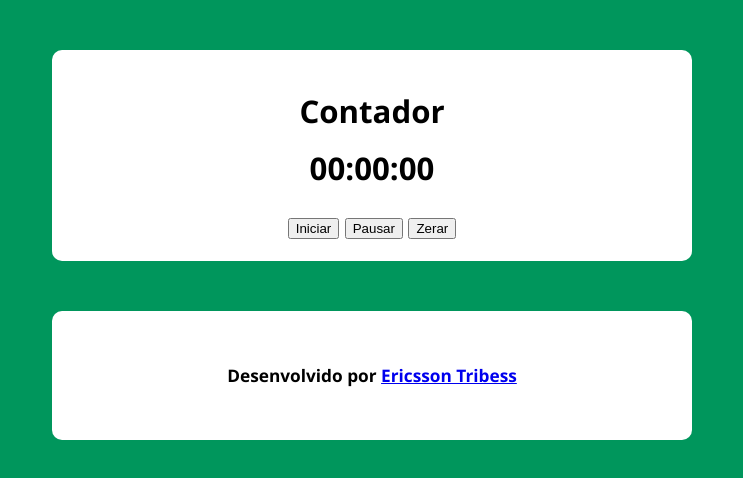
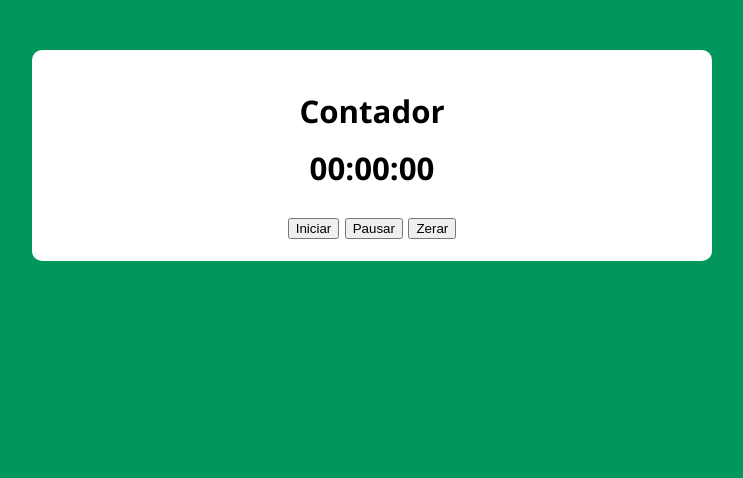
Before and after one commit to ericssont/Contador, a plain HTML site: page index.html in a window 1280 px wide. Shown: the whole page, without its empty margins (268-1011 px from the left). Drawn offline with Linux system fonts and the light colour scheme.

Commit message:
second commit

```diff
--- a/css/style.css
+++ b/css/style.css
@@ -1,16 +1,16 @@
+/* * {
+  box-sizing: border-box;
+  outline: 0;
+} */
+
 :root {
     background: rgb(0, 150, 92);
-  }
-
-  * {
-    box-sizing: border-box;
-    outline: 0;
   }
 
   body{
     margin: 0;
     padding: 0;
-    background: var(--primary-color);
+    /* background: var(--primary-color); */
     font-family:'Segoe UI', Tahoma, Geneva, Verdana, sans-serif;
     font-size: 1.3em;
     line-height: 1.5em;
@@ -23,4 +23,5 @@
     background: #fff;
     padding: 20px;
     border-radius: 10px;
+
   }
--- a/index.html
+++ b/index.html
@@ -1,16 +1,22 @@
 <!DOCTYPE html>
-<html lang="pt-BR">
+<html lang="pt-br">
 
 <head>
   <meta charset="UTF-8">
   <meta name="viewport" content="width=device-width, initial-scale=1.0">
   <meta http-equiv="X-UA-Compatible" content="ie=edge">
+
   <title>Contador</title>
+
   <link rel="stylesheet" href="/css/style.css">
+  <link rel="icon-" href="">
+  <link rel="icon" href="/img/download.png" type = "">
+
 </head>
 
 <body>
   <section class="container">
+
     <h1>Contador</h1>
 
     <h2 class="timer">--</h2>
@@ -22,9 +28,9 @@
     </div>
   </section>
 
-  <section class="container">
+  <!-- <section class="container">
     <h5>Desenvolvido por <a id="nome" href="https://www.linkedin.com/in/ericssontribess/" target="_blank">Ericsson Tribess</a></h5>
-  </section>
+  </section> -->
 
   <script src="/js/js.js"></script>
 </body>
```
Also changed, not shown: img/download.png (added).
